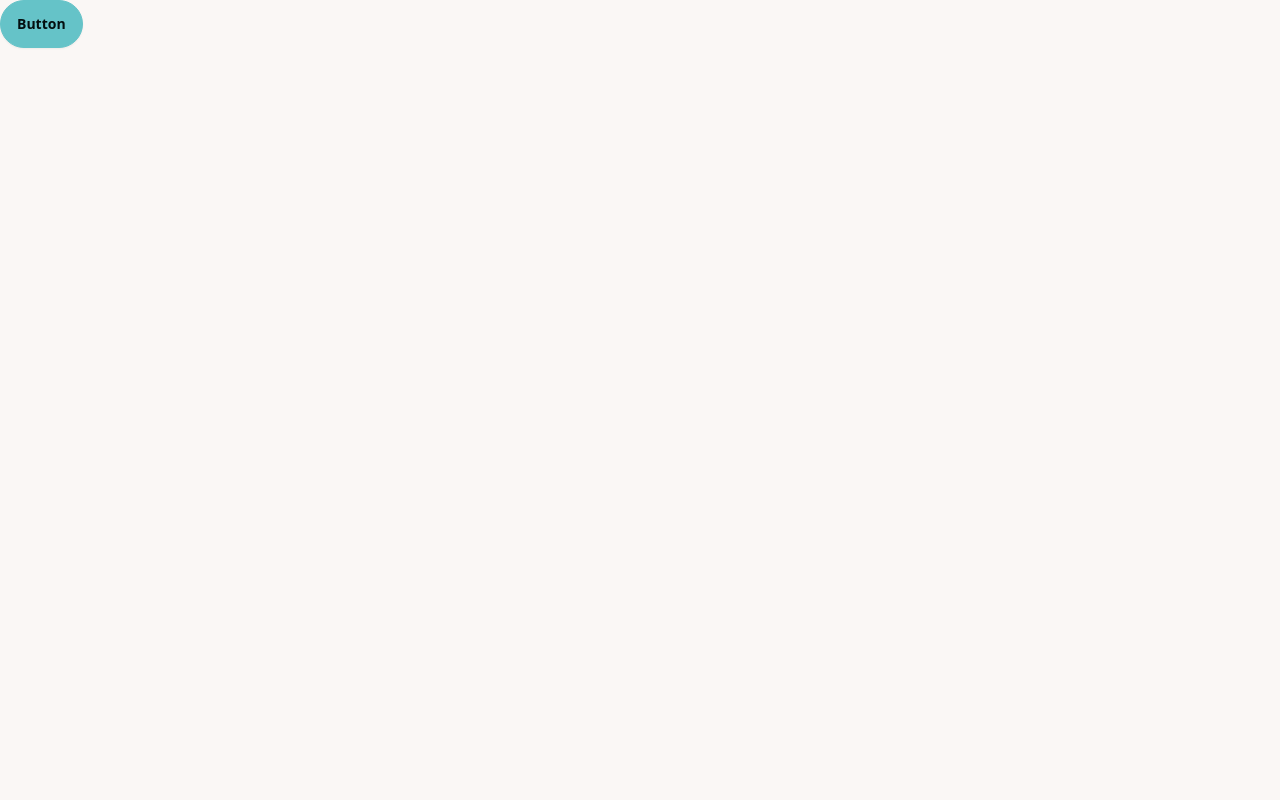
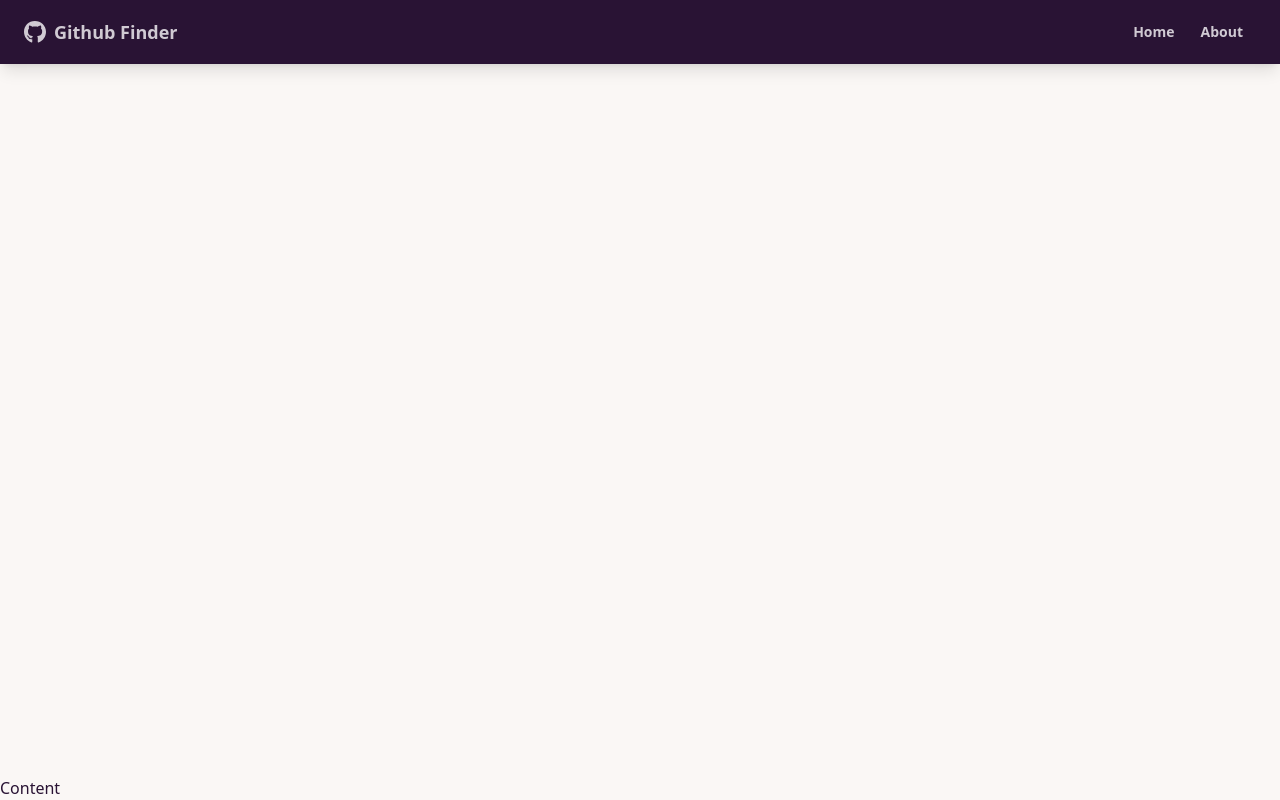
Before and after one commit to IgorZn/react_github_finder, a React (Create React App) app: page / in a window 1280 px wide. Built offline with nearby package versions, Linux system fonts and the light colour scheme.

Commit message:
8 Footer Component

```diff
--- a/package.json
+++ b/package.json
@@ -7,8 +7,11 @@
     "@testing-library/react": "^13.4.0",
     "@testing-library/user-event": "^13.5.0",
     "daisyui": "^4.4.20",
+    "prop-types": "^15.8.1",
     "react": "^18.2.0",
     "react-dom": "^18.2.0",
+    "react-icons": "^4.12.0",
+    "react-router-dom": "^6.21.0",
     "react-scripts": "5.0.1",
     "tailwindcss": "^3.3.6",
     "web-vitals": "^2.1.4"
--- a/src/App.js
+++ b/src/App.js
@@ -1,6 +1,16 @@
+import {BrowserRouter, Router, Route} from "react-router-dom";
+import Navbar from "./components/layout/Navbar";
+
 function App() {
     return (
-        <button className="btn btn-primary">Button</button>
+        <BrowserRouter>
+            <div className="flex flex-col justify-between h-screen">
+                <Navbar/>
+                <main>
+                    Content
+                </main>
+            </div>
+        </BrowserRouter>
     );
 }
 
--- /dev/null
+++ b/src/components/layout/Navbar.jsx
@@ -0,0 +1,38 @@
+import {FaGithub} from 'react-icons/fa'
+import {Link} from 'react-router-dom'
+import PropTypes from 'prop-types'
+
+import React from 'react';
+
+function Navbar({title}) {
+    return <nav className={'navbar mb-12 shadow-lg bg-neutral text-neutral-content'}>
+        <div className="container mx-auto">
+            <div className="flex-none px-2 mx-2">
+                <FaGithub className={'inline pr-2 text-3xl'}/>
+                <Link to={'/'} className={'text-lg font-bold align-middle'}>
+                    {title}
+                </Link>
+            </div>
+            <div className="flex-1 px-2 mx-2">
+                <div className="flex justify-end">
+                    <Link to={'/'} className={'btn btn-ghost btn-sm rounded-btn'}>
+                        Home
+                    </Link>
+                    <Link to={'/about'} className={'btn btn-ghost btn-sm rounded-btn'}>
+                        About
+                    </Link>
+                </div>
+            </div>
+        </div>
+    </nav>
+}
+
+Navbar.defaultProps = {
+    title: 'Github Finder',
+}
+
+Navbar.prototype = {
+    title: PropTypes.string,
+}
+
+export default Navbar;
```
Also changed, not shown: 1 other file (tests, documents, lock files or other folders).
